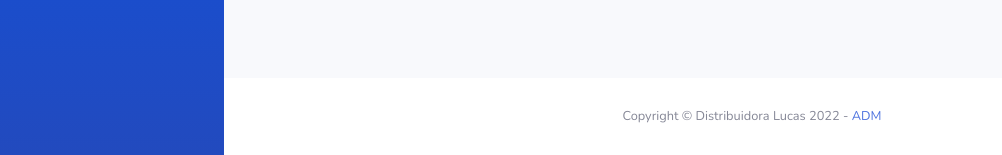
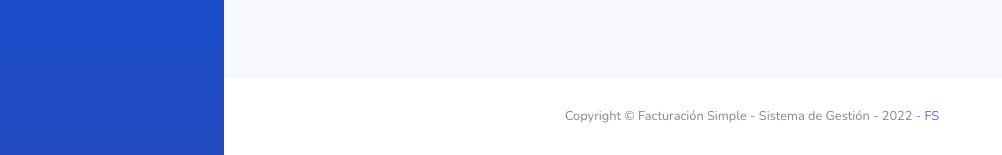
Before and after one commit to CFSC13/facturacionsimplephp, a PHP site: page /home.php?pagina=ficha_cliente&id=1 in a window 1280 px wide. Shown: the part 645-800 px from the top of the page, without its empty margins (0-1002 px from the left). Run offline with PHP 8.4, Linux system fonts and the light colour scheme; a user stored in the database is signed in; data comes from the database, SQL or seed files in the repository; tables that the repository leaves empty or names only in its code hold one stand-in row (values such as "Sample post"); data that the repository does not hold is empty; some libraries are stand-ins or nearby versions.

Commit message:
ok para entrega2

```diff
--- a/home.php
+++ b/home.php
@@ -12,7 +12,7 @@ error_reporting(E_ERROR | E_PARSE);
     <meta charset="UTF-8">
     <meta http-equiv="X-UA-Compatible" content="IE=edge">
     <meta name="viewport" content="width=device-width, initial-scale=1, shrink-to-fit=no">
-    <meta name="description" content="Distribuidora Lucas - Sistema de Gestión">
+    <meta name="description" content="Facturación Simple - Sistema de Gestión">
     <meta name="author" content="ADM">
 
     <title>Facturación Simple - Sistema de Gestión</title>
@@ -321,7 +321,7 @@ error_reporting(E_ERROR | E_PARSE);
             <footer class="sticky-footer bg-white">
                 <div class="container my-auto">
                     <div class="copyright text-center my-auto">
-                        <span>Copyright &copy; Distribuidora Lucas 2022 - <a href="http://www.admweb.com.ar" target="_blank"> ADM </a></span>
+                        <span>Copyright &copy; Facturación Simple - Sistema de Gestión - 2022 - <a href="#"> FS </a></span>
                     </div>
                 </div>
             </footer>
--- a/index.php
+++ b/index.php
@@ -47,7 +47,7 @@ if($_GET[logout]=="ok")
     <meta charset="utf-8">
     <meta http-equiv="X-UA-Compatible" content="IE=edge">
     <meta name="viewport" content="width=device-width, initial-scale=1, shrink-to-fit=no">
-    <meta name="description" content="Distribuidora Lucas - Sistema de Gestión">
+    <meta name="description" content="Facturación Simple - Sistema de Gestión">
     <meta name="author" content="ADM">
 
     <title>Facturación Simple - Sistema de Gestión</title>
```
